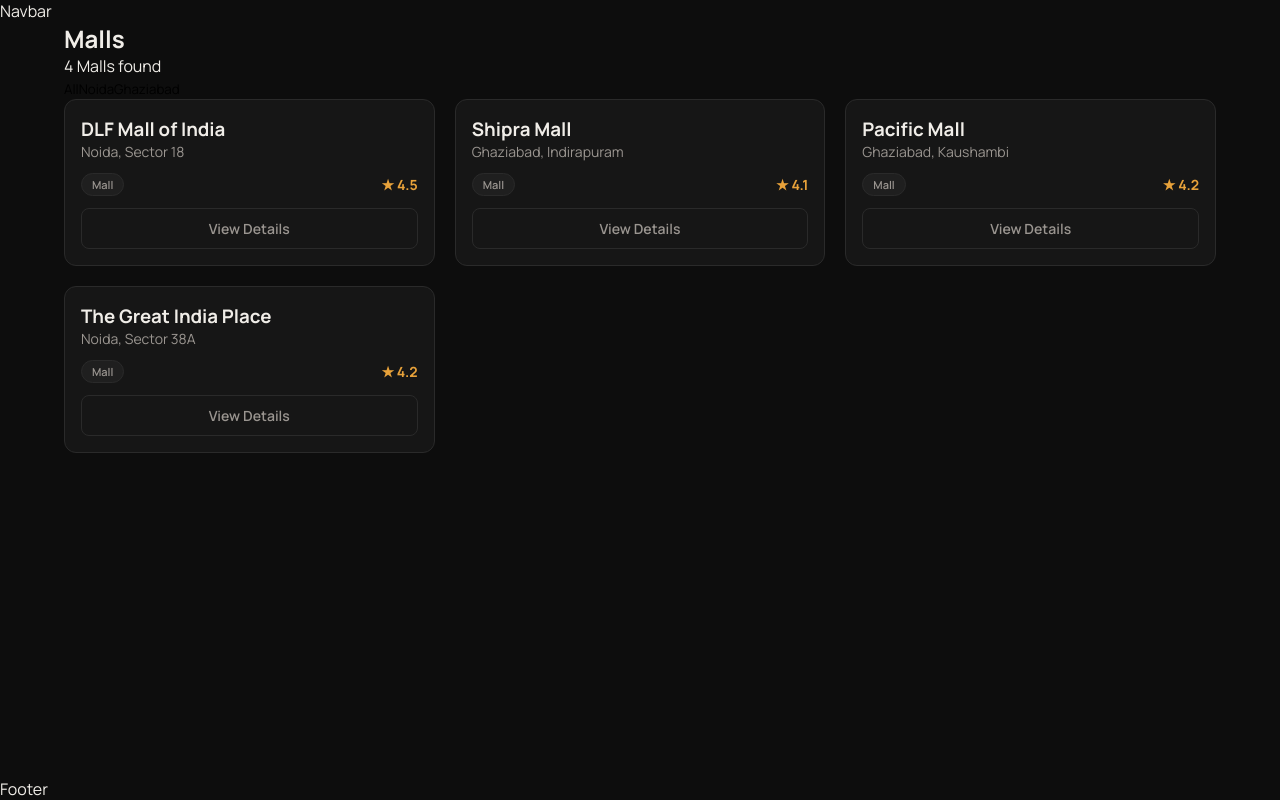
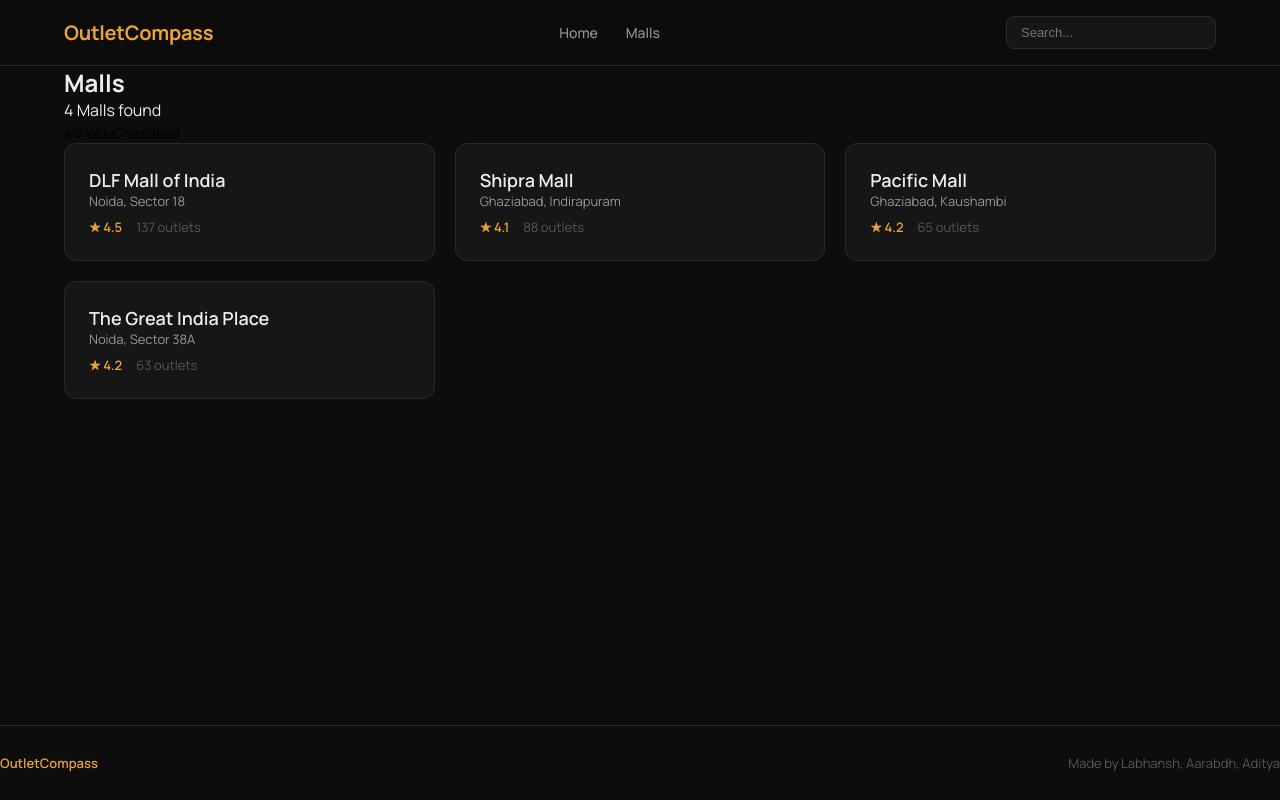
Before and after one commit to ARISTOTLE777/OutletCompass, a React (Vite) app: page /malls in a window 1280 px wide. Built offline with nearby package versions, Linux system fonts and the light colour scheme.

Commit message:
made all the components

```diff
--- a/src/components/Footer.jsx
+++ b/src/components/Footer.jsx
@@ -1,4 +1,13 @@
 import React from 'react';
-export default function Footer(props) {
-  return <div className="Footer">Footer</div>;
+function Footer() {
+  return (
+    <footer className="footer">
+      <div className="footer-inner">
+        <span className="footer-brand">OutletCompass</span>
+        <span>Made by Labhansh, Aarabdh, Aditya</span>
+      </div>
+    </footer>
+  );
 }
+
+export default Footer;
--- a/src/components/MallCard.jsx
+++ b/src/components/MallCard.jsx
@@ -1,21 +1,18 @@
 import React from 'react';
 import { Link } from 'react-router-dom';
-
-export default function MallCard({ mall }) {
-  if (!mall) return null;
+function MallCard({ mall }) {
   return (
-    <div className="card MallCard" style={{ padding: '16px' }}>
-      <h3>{mall.name}</h3>
-      <p style={{ color: 'var(--text-2)', fontSize: '14px', marginBottom: '12px' }}>{mall.city}, {mall.area}</p>
-
-      <div style={{ display: 'flex', justifyContent: 'space-between', alignItems: 'center', marginBottom: '12px' }}>
-        <span className="badge">{mall.type}</span>
-        <span style={{ fontSize: '14px', fontWeight: 'bold', color: 'var(--accent)' }}>★ {mall.rating}</span>
+    <Link to={`/mall/${mall.id}`} className="card mall-card">
+      <p className="mall-card-name">{mall.name}</p>
+      <p className="mall-card-location">
+        {mall.city}, {mall.area}
+      </p>
+      <div className="mall-card-meta">
+        <span className="mall-card-rating">★ {mall.rating}</span>
+        <span>{mall.outlets?.length || 0} outlets</span>
       </div>
-
-      <Link to={`/mall/${mall.id}`} className="btn btn-ghost" style={{ width: '100%', justifyContent: 'center' }}>
-        View Details
-      </Link>
-    </div>
+    </Link>
   );
 }
+
+export default MallCard;
--- a/src/components/Navbar.jsx
+++ b/src/components/Navbar.jsx
@@ -1,4 +1,39 @@
 import React from 'react';
-export default function Navbar(props) {
-  return <div className="Navbar">Navbar</div>;
+import { useState } from "react";
+import { Link, useNavigate } from "react-router-dom";
+
+function Navbar() {
+  const [searchValue, setSearchValue] = useState("");
+  const navigate = useNavigate();
+
+  const handleKeyDown = (e) => {
+    if (e.key === "Enter" && searchValue.trim()) {
+      navigate(`/search?q=${encodeURIComponent(searchValue)}`);
+    }
+  };
+
+  return (
+    <nav className="navbar">
+      <div className="navbar-inner">
+        <Link to="/" className="navbar-logo">
+          OutletCompass
+        </Link>
+        <div className="navbar-links">
+          <Link to="/">Home</Link>
+          <Link to="/malls">Malls</Link>
+        </div>
+        <div className="navbar-search">
+          <input
+            type="text"
+            placeholder="Search..."
+            value={searchValue}
+            onChange={(e) => setSearchValue(e.target.value)}
+            onKeyDown={handleKeyDown}
+          />
+        </div>
+      </div>
+    </nav>
+  );
 }
+
+export default Navbar;
--- a/src/components/OutletCard.jsx
+++ b/src/components/OutletCard.jsx
@@ -1,4 +1,30 @@
 import React from 'react';
-export default function OutletCard(props) {
-  return <div className="OutletCard">OutletCard</div>;
+import { Link } from "react-router-dom";
+import TagBadge from "./TagBadge";
+
+function OutletCard({ outlet }) {
+  return (
+    <Link to={`/outlet/${outlet.outletId}`} className="card outlet-card">
+      <div className="outlet-card-top">
+        <span className="outlet-card-name">{outlet.name}</span>
+        <span className="outlet-card-category">{outlet.category}</span>
+      </div>
+      <div className="outlet-card-meta">
+        <span>{outlet.floor}</span>
+        <span>{outlet.shopNo}</span>
+        <span>{outlet.priceRange}</span>
+        <span>★ {outlet.rating}</span>
+      </div>
+      <div className="outlet-card-tags">
+        {outlet.tags?.map((tag) => (
+          <TagBadge key={tag} text={tag} />
+        ))}
+      </div>
+      {outlet.mallName && (
+        <div className="outlet-card-mall">📍 {outlet.mallName}</div>
+      )}
+    </Link>
+  );
 }
+
+export default OutletCard;
--- a/src/components/TagBadge.jsx
+++ b/src/components/TagBadge.jsx
@@ -1,4 +1,6 @@
 import React from 'react';
-export default function TagBadge(props) {
-  return <div className="TagBadge">TagBadge</div>;
+function TagBadge({ text }) {
+  return <span className="tag-badge">{text}</span>;
 }
+
+export default TagBadge;
--- a/src/index.css
+++ b/src/index.css
@@ -106,3 +106,202 @@
 .not-found h1 { font-size: 96px; color: var(--accent); font-weight: 700; line-height: 1; }
 .not-found p { color: var(--text-2); font-size: 18px; }
 .not-found a { margin-top: 12px; }
+/* ===== TagBadge ===== */
+.tag-badge {
+  display: inline-block;
+  font-size: 11px;
+  padding: 3px 9px;
+  border-radius: 20px;
+  background: rgba(232, 162, 58, 0.1);
+  color: var(--accent);
+  border: 1px solid rgba(232, 162, 58, 0.25);
+  font-weight: 500;
+}
+
+/* ===== Loader ===== */
+.loader-wrapper {
+  display: flex;
+  justify-content: center;
+  align-items: center;
+  padding: 60px;
+}
+.spinner {
+  width: 36px;
+  height: 36px;
+  border: 3px solid var(--border);
+  border-top-color: var(--accent);
+  border-radius: 50%;
+  animation: spin 0.7s linear infinite;
+}
+@keyframes spin {
+  to { transform: rotate(360deg); }
+}
+
+/* ===== BackButton ===== */
+.back-btn {
+  display: inline-flex;
+  align-items: center;
+  gap: 6px;
+  padding: 8px 16px;
+  border: 1px solid var(--border);
+  border-radius: 8px;
+  color: var(--text-2);
+  font-size: 14px;
+  font-weight: 500;
+  cursor: pointer;
+  background: transparent;
+  margin-bottom: 24px;
+  transition: 0.15s;
+}
+.back-btn:hover {
+  border-color: var(--accent);
+  color: var(--accent);
+}
+
+/* ===== Footer ===== */
+.footer {
+  padding: 28px 0;
+  border-top: 1px solid var(--border);
+  margin-top: auto;
+}
+.footer-inner {
+  display: flex;
+  justify-content: space-between;
+  align-items: center;
+  color: var(--text-3);
+  font-size: 13px;
+}
+.footer-brand {
+  color: var(--accent);
+  font-weight: 600;
+}
+
+/* ===== Navbar ===== */
+.navbar {
+  position: sticky;
+  top: 0;
+  z-index: 100;
+  background: rgba(13, 13, 13, 0.95);
+  backdrop-filter: blur(8px);
+  border-bottom: 1px solid var(--border);
+}
+.navbar-inner {
+  display: flex;
+  align-items: center;
+  justify-content: space-between;
+  padding: 16px 24px;
+  max-width: 1200px;
+  margin: 0 auto;
+}
+.navbar-logo {
+  font-size: 20px;
+  font-weight: 700;
+  color: var(--accent);
+  letter-spacing: -0.3px;
+}
+.navbar-links {
+  display: flex;
+  gap: 28px;
+  align-items: center;
+}
+.navbar-links a {
+  color: var(--text-2);
+  font-size: 14px;
+  font-weight: 500;
+  transition: 0.15s;
+}
+.navbar-links a:hover {
+  color: var(--text-1);
+}
+.navbar-search {
+  display: flex;
+  align-items: center;
+  background: var(--bg-card);
+  border: 1px solid var(--border);
+  border-radius: 8px;
+  padding: 8px 14px;
+  gap: 8px;
+}
+.navbar-search input {
+  background: transparent;
+  border: none;
+  color: var(--text-1);
+  font-size: 13px;
+  width: 180px;
+  outline: none;
+}
+
+/* ===== MallCard ===== */
+.mall-card {
+  padding: 24px;
+  display: flex;
+  flex-direction: column;
+  gap: 10px;
+  text-decoration: none;
+  display: block;
+}
+.mall-card-name {
+  font-size: 18px;
+  font-weight: 600;
+  color: var(--text-1);
+}
+.mall-card-location {
+  font-size: 13px;
+  color: var(--text-2);
+}
+.mall-card-meta {
+  display: flex;
+  gap: 14px;
+  margin-top: 8px;
+}
+.mall-card-meta span {
+  font-size: 13px;
+  color: var(--text-3);
+}
+.mall-card-rating {
+  color: var(--accent) !important;
+  font-weight: 600;
+}
+
+/* ===== OutletCard ===== */
+.outlet-card {
+  padding: 20px;
+  display: block;
+  text-decoration: none;
+}
+.outlet-card-top {
+  display: flex;
+  justify-content: space-between;
+  align-items: flex-start;
+  margin-bottom: 10px;
+}
+.outlet-card-name {
+  font-size: 16px;
+  font-weight: 600;
+  color: var(--text-1);
+}
+.outlet-card-category {
+  font-size: 11px;
+  padding: 3px 9px;
+  border-radius: 20px;
+  background: rgba(232, 162, 58, 0.1);
+  color: var(--accent);
+}
+.outlet-card-meta {
+  display: flex;
+  gap: 12px;
+  font-size: 13px;
+  color: var(--text-2);
+  margin: 8px 0;
+}
+.outlet-card-tags {
+  display: flex;
+  flex-wrap: wrap;
+  gap: 6px;
+  margin-top: 10px;
+}
+.outlet-card-mall {
+  font-size: 11px;
+  color: var(--text-3);
+  margin-top: 10px;
+}
```
Also changed, not shown: src/components/BackButton.jsx (+11 -2 lines), src/components/Loader.jsx (+8 -2 lines).
